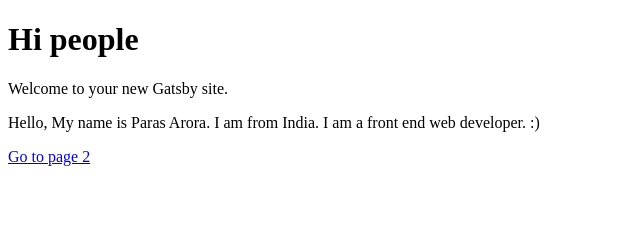
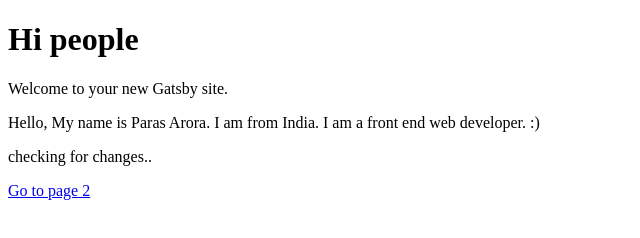
Before and after one commit to paras594/JamStack-helloWorld, a Gatsby site: page / in a window 1280 px wide. Shown: the whole page, without its empty margins (0-640 px from the left). Built offline with nearby package versions, Linux system fonts and the light colour scheme; Gatsby itself is replaced by a stand-in of ours.

Commit message:
checking for changes

```diff
--- a/src/pages/index.js
+++ b/src/pages/index.js
@@ -9,6 +9,7 @@ const IndexPage = () => (
       Hello, My name is Paras Arora. I am from India. I am a front end web
       developer. :)
     </p>
+    <p>checking for changes..</p>
     <Link to="/page-2/">Go to page 2</Link>
   </div>
 )
```
